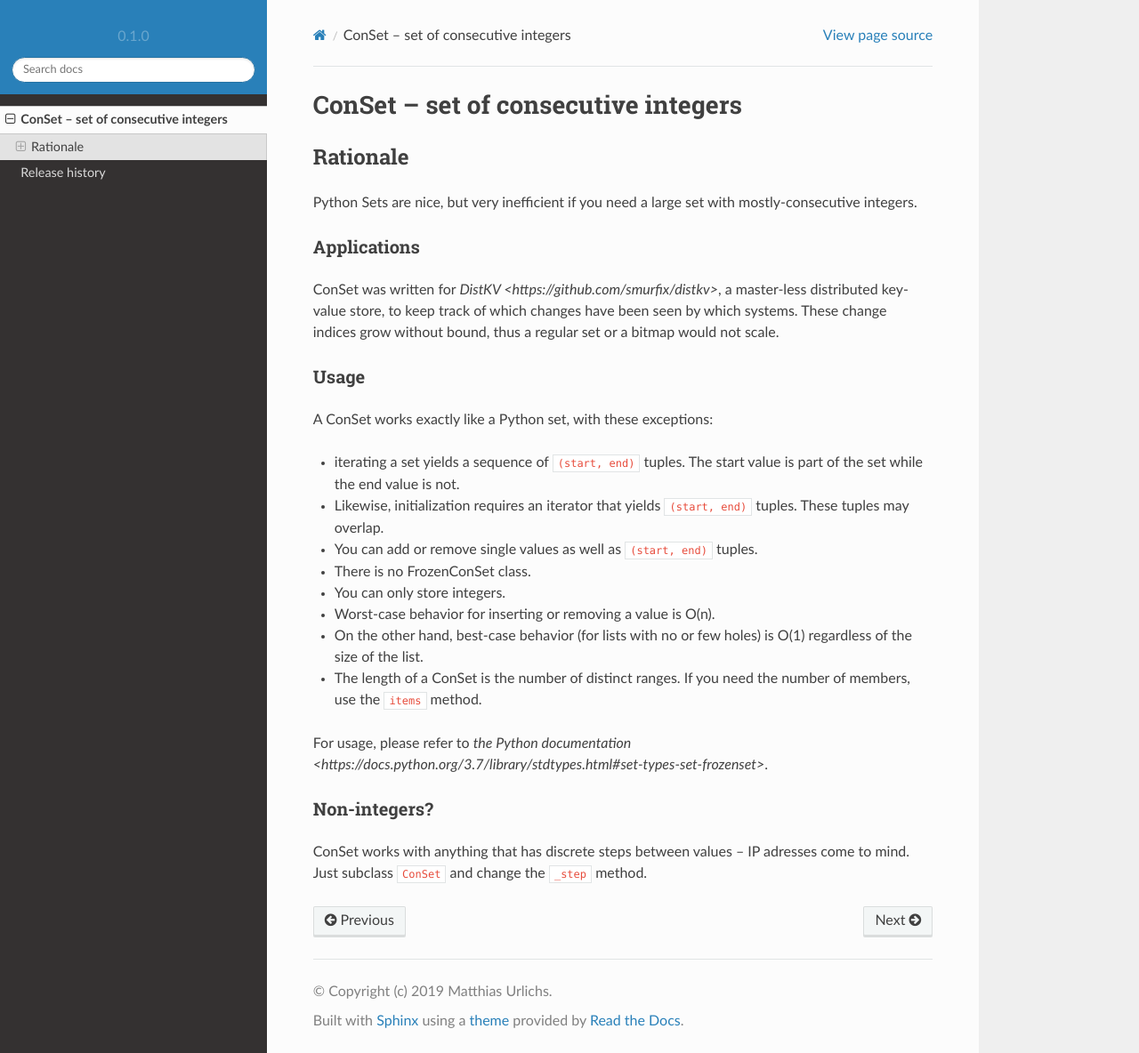
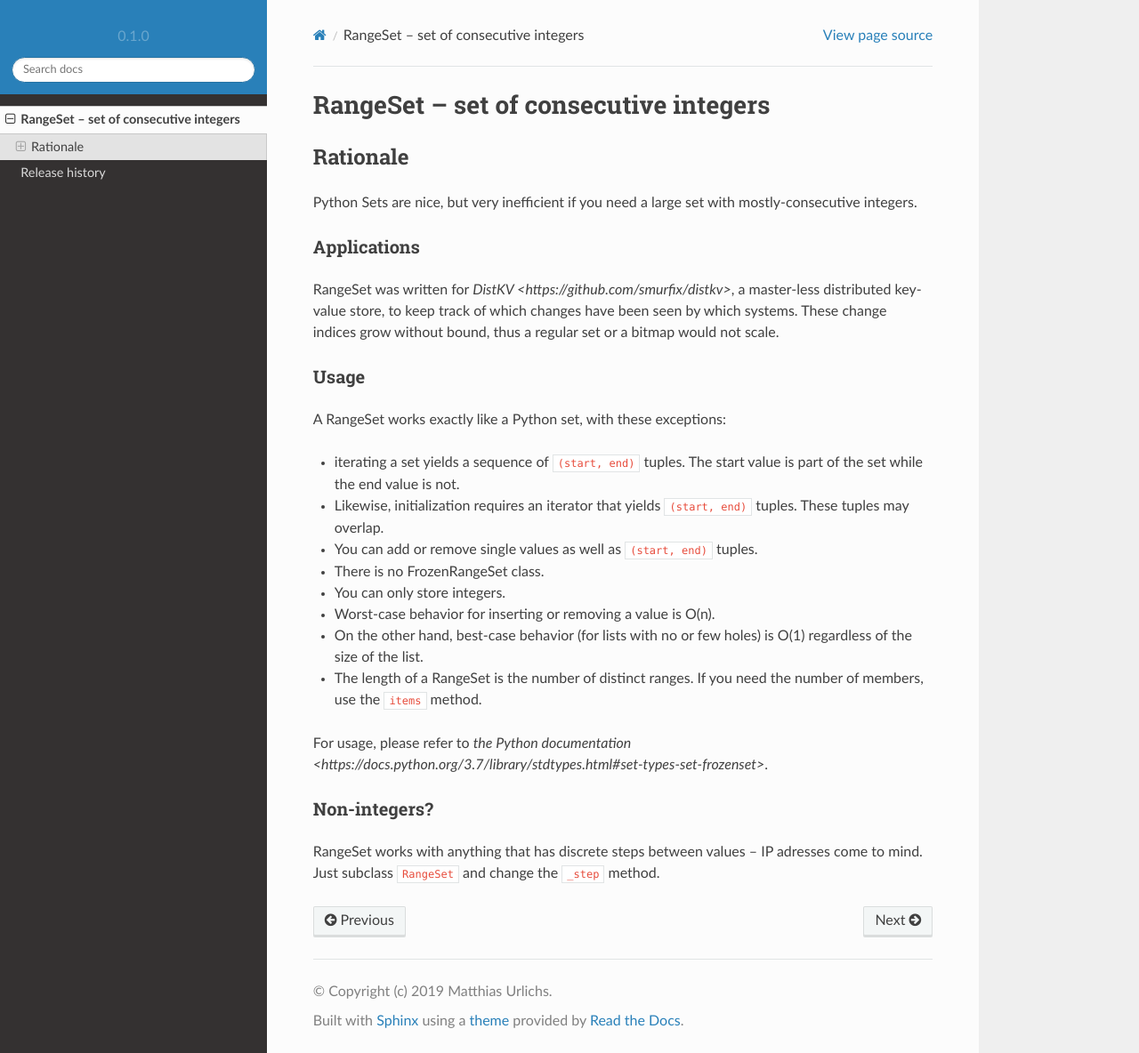
Before and after one commit to smurfix/range_set, a Sphinx documentation site: the page built from docs/source/main.rst, in a window 1280 px wide and 1184 px high. Shown: the whole window at 89% size. Built offline with Sphinx 7.4.7 and the Read the Docs theme 2.0.0, drawn with Linux system fonts in a browser that asks for light colours.

Commit message:
Rename to "range_set"

```diff
--- a/docs/source/conf.py
+++ b/docs/source/conf.py
@@ -68,7 +68,7 @@ source_suffix = '.rst'
 master_doc = 'index'
 
 # General information about the project.
-project = 'ConSet'
+project = 'RangeSet'
 copyright = '(c) 2019 Matthias Urlichs'
 author = 'Matthias Urlichs'
 
@@ -77,8 +77,8 @@ author = 'Matthias Urlichs'
 # built documents.
 #
 # The short X.Y version.
-import conset
-version = conset.__version__
+import range_set
+version = range_set.__version__
 # The full version, including alpha/beta/rc tags.
 release = version
 
@@ -141,7 +141,7 @@ html_static_path = ['_static']
 # -- Options for HTMLHelp output ------------------------------------------
 
 # Output file base name for HTML help builder.
-htmlhelp_basename = 'conset-doc'
+htmlhelp_basename = 'range_set-doc'
 
 
 # -- Options for LaTeX output ---------------------------------------------
@@ -168,7 +168,7 @@ latex_elements = {
 # (source start file, target name, title,
 #  author, documentclass [howto, manual, or own class]).
 latex_documents = [
-    (master_doc, 'conset.tex', 'ConSet Documentation',
+    (master_doc, 'range_set.tex', 'RangeSet Documentation',
      author, 'manual'),
 ]
 
@@ -178,7 +178,7 @@ latex_documents = [
 # One entry per manual page. List of tuples
 # (source start file, name, description, authors, manual section).
 man_pages = [
-    (master_doc, 'conset', 'ConSet Documentation',
+    (master_doc, 'range_set', 'RangeSet Documentation',
      [author], 1)
 ]
 
@@ -189,7 +189,7 @@ man_pages = [
 # (source start file, target name, title, author,
 #  dir menu entry, description, category)
 texinfo_documents = [
-    (master_doc, 'conset', 'ConSet Documentation',
-     author, 'ConSet', 'Efficient storage for sets of mostly-consecutive integers',
+    (master_doc, 'range_set', 'RangeSet Documentation',
+     author, 'RangeSet', 'Efficient storage for sets of mostly-consecutive integers',
      'Miscellaneous'),
 ]
--- a/docs/source/history.rst
+++ b/docs/source/history.rst
@@ -1,6 +1,6 @@
 Release history
 ===============
 
-.. currentmodule:: conset
+.. currentmodule:: range_set
 
 .. towncrier release notes start
--- a/docs/source/index.rst
+++ b/docs/source/index.rst
@@ -4,9 +4,9 @@
    contain the root `toctree` directive.
 
 
-=================================================================
-ConSet: Efficient storage for sets of mostly-consecutive integers
-=================================================================
+===================================================================
+RangeSet: Efficient storage for sets of mostly-consecutive integers
+===================================================================
 
 .. toctree::
    :maxdepth: 2
--- a/docs/source/main.rst
+++ b/docs/source/main.rst
@@ -1,6 +1,6 @@
-=====================================
-ConSet -- set of consecutive integers
-=====================================
+=======================================
+RangeSet -- set of consecutive integers
+=======================================
 
 Rationale
 ---------
@@ -11,7 +11,7 @@ mostly-consecutive integers.
 Applications
 ============
 
-ConSet was written for `DistKV <https://github.com/smurfix/distkv>`,
+RangeSet was written for `DistKV <https://github.com/smurfix/distkv>`,
 a master-less distributed key-value store, to keep track of which changes
 have been seen by which systems. These change indices grow without bound,
 thus a regular set or a bitmap would not scale.
@@ -19,7 +19,7 @@ thus a regular set or a bitmap would not scale.
 Usage
 =====
 
-A ConSet works exactly like a Python set, with these exceptions:
+A RangeSet works exactly like a Python set, with these exceptions:
 
 * iterating a set yields a sequence of ``(start, end)`` tuples.
   The start value is part of the set while the end value is not.
@@ -29,7 +29,7 @@ A ConSet works exactly like a Python set, with these exceptions:
 
 * You can add or remove single values as well as ``(start, end)`` tuples.
 
-* There is no FrozenConSet class.
+* There is no FrozenRangeSet class.
 
 * You can only store integers.
 
@@ -38,7 +38,7 @@ A ConSet works exactly like a Python set, with these exceptions:
 * On the other hand, best-case behavior (for lists with no or few holes) is
   O(1) regardless of the size of the list.
 
-* The length of a ConSet is the number of distinct ranges. If you need
+* The length of a RangeSet is the number of distinct ranges. If you need
   the number of members, use the ``items`` method.
 
 
@@ -48,6 +48,6 @@ For usage, please refer to `the Python documentation
 Non-integers?
 =============
 
-ConSet works with anything that has discrete steps between values – IP
-adresses come to mind. Just subclass ``ConSet`` and change the ``_step``
+RangeSet works with anything that has discrete steps between values – IP
+adresses come to mind. Just subclass ``RangeSet`` and change the ``_step``
 method.
--- a/pyproject.toml
+++ b/pyproject.toml
@@ -1,5 +1,5 @@
 [tool.towncrier]
-package = "conset"
+package = "range_set"
 filename = "docs/source/history.rst"
 directory = "newsfragments"
 underlines = ["-", "~", "^"]
```
Also changed, not shown: CHEATSHEET.rst (+4 -4 lines), README.rst (+4 -4 lines), range_set.py (renamed from conset.py, +7 -7 lines), setup.py (+4 -4 lines), .appveyor.yml, 6 other files.
